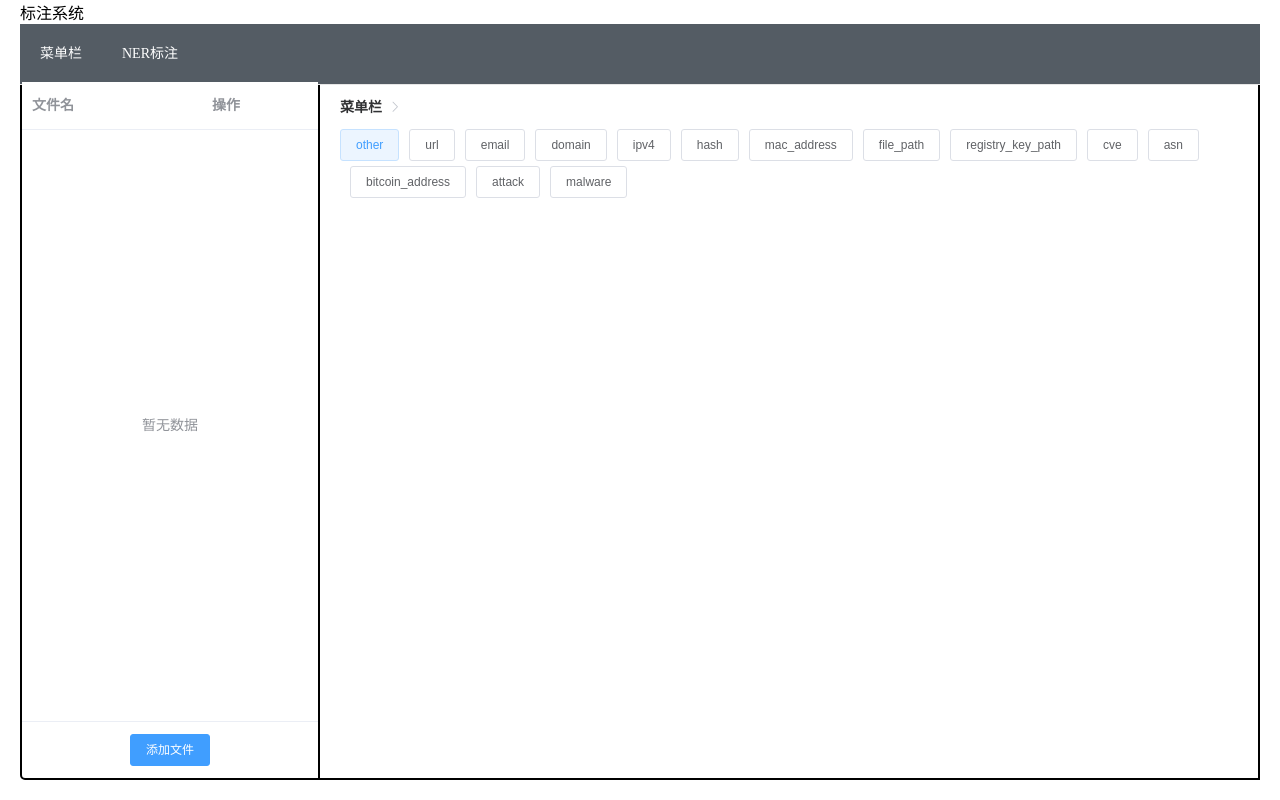
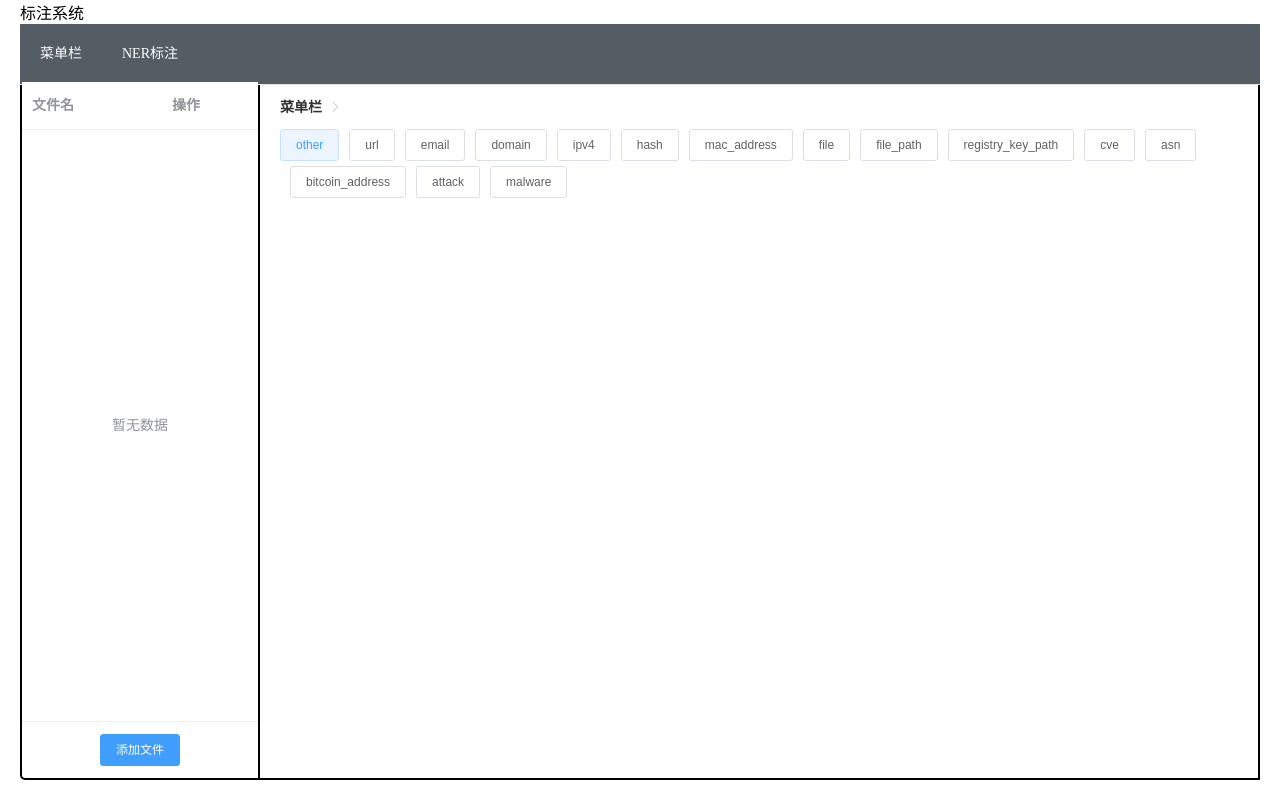
Before and after one commit to DragonistYJ/annotator-electron, a Vue app: page /#/sequence-tag in a window 1280 px wide. Built offline with nearby package versions, Linux system fonts and the light colour scheme.

Commit message:
add category "file"

```diff
--- a/src/components/sequence-tag/Sentence.vue
+++ b/src/components/sequence-tag/Sentence.vue
@@ -1,5 +1,5 @@
 <template>
-  <el-row type="flex" style="margin-bottom: 1em" align="middle">
+  <el-row type="flex" align="middle">
     <el-col style="display: flex; flex-wrap: wrap">
       <div class="word" v-for="(item,idx) in tokens" :key="idx">
         <el-button type="text" @click="wordClick(item)"
--- a/src/views/SequenceTag.vue
+++ b/src/views/SequenceTag.vue
@@ -1,13 +1,13 @@
 <template>
   <el-container>
-    <el-aside>
+    <el-aside style="width: 240px">
       <el-table
           :data="fileList"
           style="width: 100%"
           height="92%">
         <el-table-column
             label="文件名"
-            width="180">
+            width="140">
           <template slot-scope="scope">
             <span style="margin-left: 10px">{{ scope.row.filename }}</span>
           </template>
@@ -48,7 +48,7 @@
         </el-row>
 
         <el-main style="border: none; height: 85%; padding: 0">
-          <el-row v-for="(item, idx) in documentShowed" :key="idx" type="flex">
+          <el-row v-for="(item, idx) in documentShowed" :key="idx" type="flex" style="padding-bottom: 0.5em; padding-top: 0.5em">
             <el-col :span="1">
               <el-checkbox v-model="checkboxStates[idx]"/>
             </el-col>
@@ -281,8 +281,7 @@ export default {
         tag: 'other',
         mergeStartIdx: 0,
       },
-      tags: ['other', 'url', 'email', 'domain', 'ipv4', 'hash', 'mac_address', 'file_path',
-        'registry_key_path', 'cve', 'asn', 'bitcoin_address', 'attack', 'malware']
+      tags: ['other', 'url', 'email', 'domain', 'ipv4', 'hash', 'mac_address', 'file', 'file_path', 'registry_key_path', 'cve', 'asn', 'bitcoin_address', 'attack', 'malware']
     }
   },
   computed: {
@@ -296,7 +295,7 @@ export default {
     documentShowed: function () {
       let start = (this.documentPage - 1) * this.documentPageSize;
       return this.document.slice(start, start + this.documentPageSize);
-    }
+    },
   },
   methods: {
     ...mapMutations({
```
